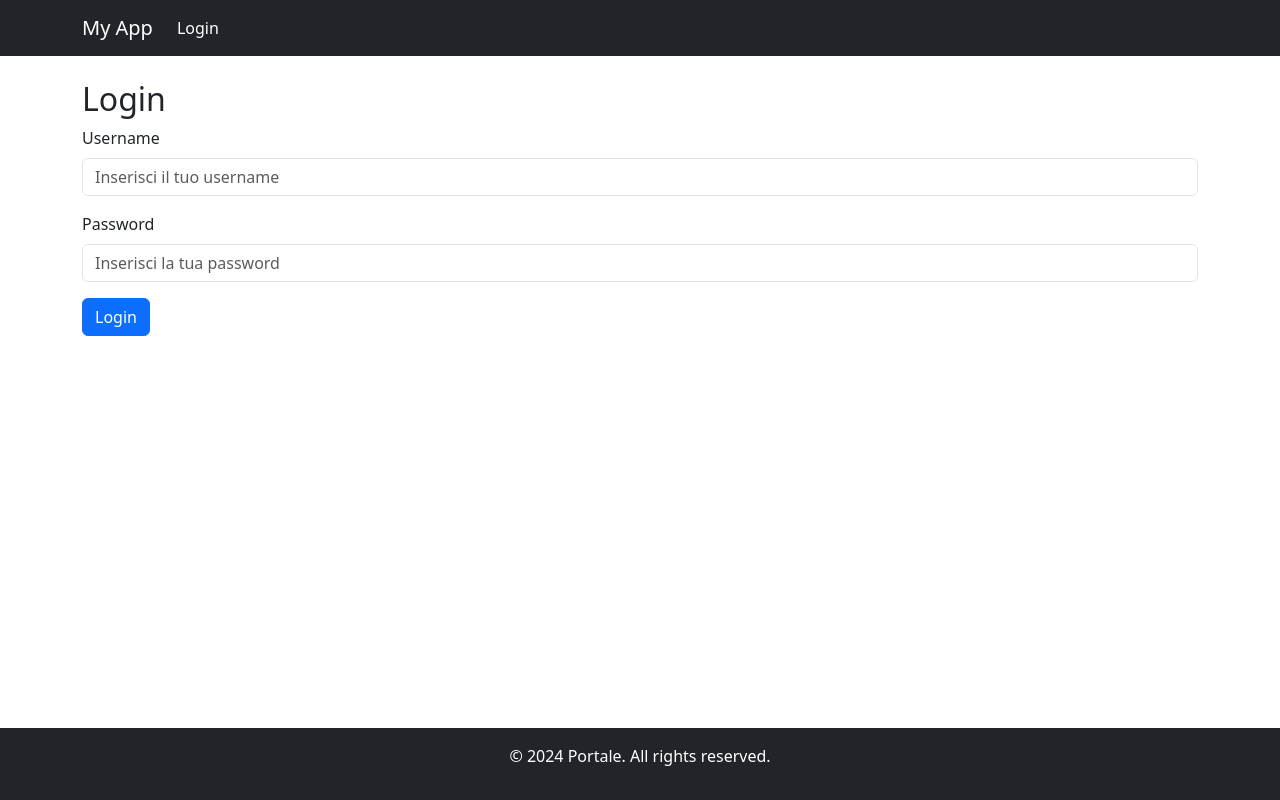
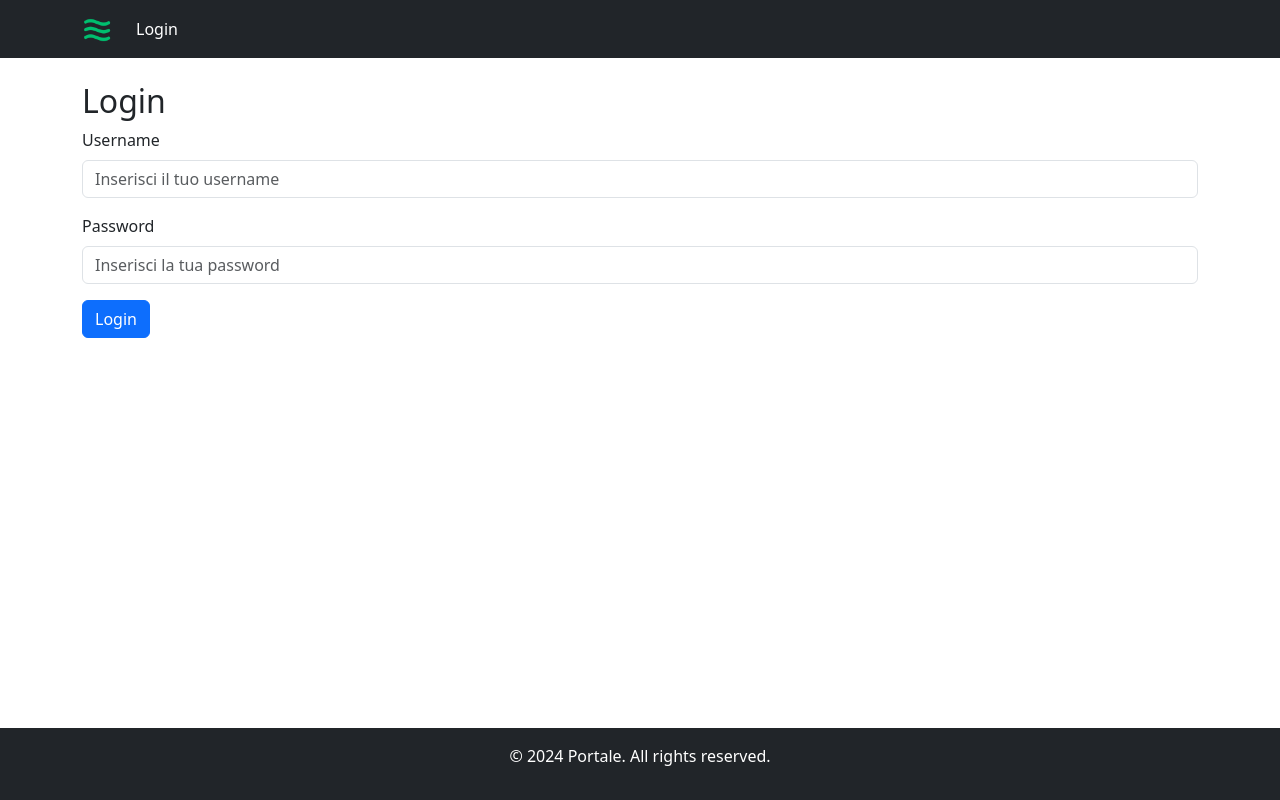
Before and after one commit to greek19/euris-test, a React (Vite) app: page / in a window 1280 px wide. Built offline with nearby package versions, Linux system fonts and the light colour scheme.

Commit message:
fix reducer auth

```diff
--- a/src/App.jsx
+++ b/src/App.jsx
@@ -9,7 +9,7 @@ import Login from './pages/Login';
 import { useSelector } from 'react-redux';
 
 const App = () => {
-  const isAuthenticated = useSelector((state)=> state.isAuthenticated);
+  const isAuthenticated = useSelector((state)=> state.auth.isAuthenticated);
 
   return (
     <Layout>
--- a/src/components/Header.jsx
+++ b/src/components/Header.jsx
@@ -6,8 +6,8 @@ import { logout } from '../features/auth/authSlice';
 import logo from '../assets/favicon.png';
 
 const Header = () => {
-  const user = useSelector((state)=> state.isAuthenticated.user);
-  const isAuthenticated = useSelector((state)=> state.isAuthenticated);
+  const user = useSelector((state)=> state.auth.user);
+  const isAuthenticated = useSelector((state)=> state.auth.isAuthenticated);
   const dispatch = useDispatch();
 
   const handleLogout = () => {
--- a/src/components/HeaderNonAuth.jsx
+++ b/src/components/HeaderNonAuth.jsx
@@ -3,10 +3,11 @@ import { Navbar, Nav, Container, NavDropdown, Button } from 'react-bootstrap';
 import { useDispatch, useSelector } from 'react-redux';
 import { Link } from 'react-router-dom';
 import { logout} from '../features/auth/authSlice';
+import logo from '../assets/favicon.png'
 
 const HeaderNonAuth = () => {
   const user = useSelector((state)=> state.user);
-  const isAuthenticated = useSelector((state)=> state.isAuthenticated);
+  const isAuthenticated = useSelector((state)=> state.auth.isAuthenticated);
   const dispatch = useDispatch();
 
   const handleLogout = () => {
@@ -16,7 +17,13 @@ const HeaderNonAuth = () => {
   return (
     <Navbar bg="dark" variant="dark" expand="lg">
       <Container>
-        <Navbar.Brand as={Link} to="/">My App</Navbar.Brand>
+      <Navbar.Brand as={Link} to="/">
+          <img
+            src={logo} // Utilizza il logo importato
+            alt="My App"
+            height="30" // Imposta l'altezza dell'immagine (modificabile)
+          />
+        </Navbar.Brand>
         <Navbar.Toggle aria-controls="basic-navbar-nav" />
         <Navbar.Collapse id="basic-navbar-nav">
           <Nav className="ml-auto">
--- a/src/components/Layout.jsx
+++ b/src/components/Layout.jsx
@@ -6,7 +6,7 @@ import { useSelector } from 'react-redux';
 import HeaderNonAuth from './HeaderNonAuth';
 
 const Layout = ({ children }) => {
-  const isAuthenticated = useSelector((state)=> state.isAuthenticated);
+  const isAuthenticated = useSelector((state)=> state.auth.isAuthenticated);
 
   return (
     <div className="d-flex flex-column min-vh-100">
--- a/src/pages/AddProduct.jsx
+++ b/src/pages/AddProduct.jsx
@@ -22,7 +22,7 @@ const AddProduct = () => {
   const [showToast, setShowToast] = React.useState(false);
   const reviewsPerPage = 10;
   const [addProduct, { isLoading, isError, error }] = useAddProductMutation();
-  const user = useSelector((state)=> state.users)
+  const user = useSelector((state)=> state.auth.user)
 
   const handlePageChange = (page) => setCurrentPage(page);
 
--- a/src/pages/Login.jsx
+++ b/src/pages/Login.jsx
@@ -1,4 +1,3 @@
-// src/pages/Login.js
 import React, { useState } from 'react';
 import { useDispatch } from 'react-redux';
 import { login } from '../features/auth/authSlice';
@@ -15,6 +14,12 @@ const Login = () => {
 
   const handleLogin = (e) => {
     e.preventDefault();
+
+    // Controlla che username e password siano stati inseriti
+    if (!username.trim() || !password.trim()) {
+      setError('Username e Password sono obbligatori.');0
+      return;
+    }
 
     // Verifica delle credenziali contro gli utenti mock
     const user = MOCK_USERS.find(
```
